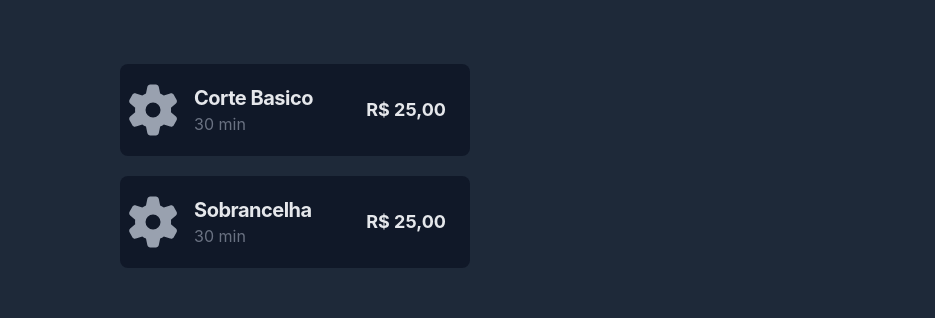
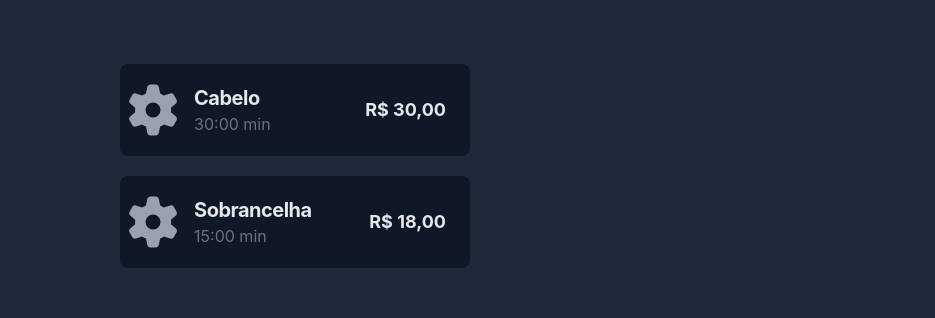
Before and after one commit to Samukaviga/barbearia-vue, a Vue app: page /service in a window 1280 px wide. Shown: the top 318 px of the page, without its empty margins (345-1280 px from the left). Built offline with nearby package versions, Linux system fonts and the light colour scheme.

Commit message:
adding params reactive in service

```diff
--- a/src/components/Services.vue
+++ b/src/components/Services.vue
@@ -1,11 +1,10 @@
-
 <template>
 
 
   <div class="flex flex-col gap-5 py-8 px-4 mx-auto max-w-screen-md lg:py-16 lg:px-6 ">
 
     <!-- Card -->
-    <div
+    <div v-for="service in services" :key="service.id"
       class="items-center max-w-[350px] w-[320px] sm:w-[400px] px-2 rounded-lg flex bg-gray-900 hover:bg-gray-900 border-solid hover:border-1 border-blue-900">
 
       <font-awesome-icon class="text-gray-400 fa-3x" icon="gear" />
@@ -13,43 +12,18 @@
       <div class="w-full px-4 py-5 flex justify-between ">
         <div>
           <h3 class="text-xl font-bold tracking-tight text-gray-200 ">
-            Corte Basico
+            {{ service.name }}
           </h3>
-          <span class="text-gray-500 dark:text-gray-400">30 min</span>
+          <span class="text-gray-500 dark:text-gray-400">{{ service.time }} min</span>
         </div>
 
         <div class="flex items-center font-bold text-gray-200 text-lg">
-          R$ 25,00
+          R$ {{ service.price }}
         </div>
 
       </div>
     </div>
     <!-- End Card -->
-
-    <!-- Card -->
-    <div
-      class="items-center max-w-[350px] w-[320px] sm:w-[400px] px-2 rounded-lg flex bg-gray-900 hover:bg-gray-900 border-solid hover:border-1 border-blue-900">
-
-      <font-awesome-icon class="text-gray-400 fa-3x" icon="gear" />
-
-      <div class="w-full px-4 py-5 flex justify-between ">
-        <div>
-          <h3 class="text-xl font-bold tracking-tight text-gray-200 ">
-            Sobrancelha
-          </h3>
-          <span class="text-gray-500 dark:text-gray-400">30 min</span>
-        </div>
-
-        <div class="flex items-center font-bold text-gray-200 text-lg">
-          R$ 25,00
-        </div>
-
-      </div>
-    </div>
-    <!-- End Card -->
-
-
-
 
 
   </div>
@@ -59,5 +33,25 @@
 
 <script lang="ts" setup>
 
+import { reactive } from 'vue'
+
+const services = reactive([
+  {
+    id: 1,
+    name: "Cabelo",
+    price: "30,00",
+    time: '30:00'
+  },
+  {
+    id: 1,
+    name: "Sobrancelha",
+    price: "18,00",
+    time: "15:00"
+  }
+])
+
+console.log(services)
+
+
 
 </script>
```
